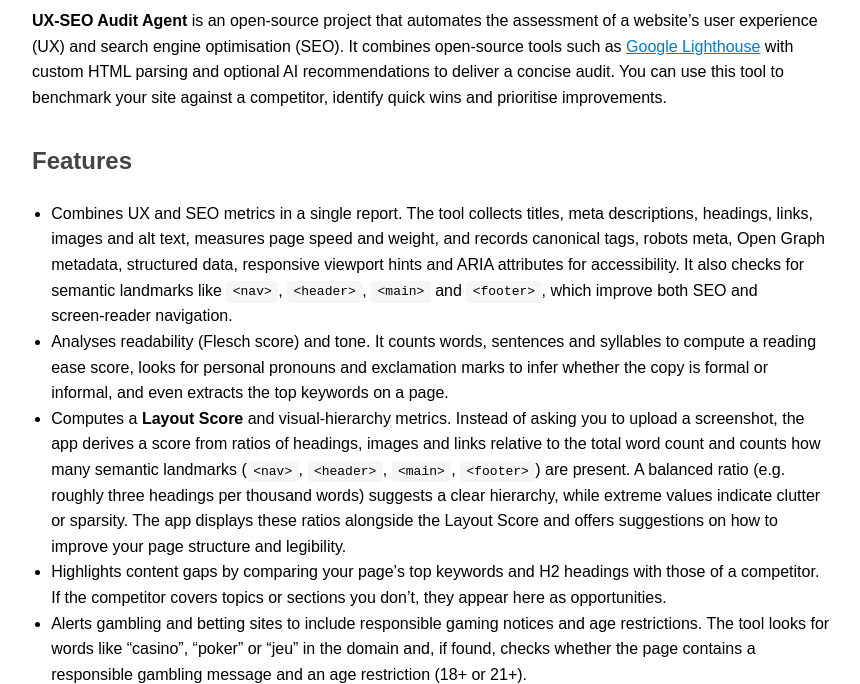
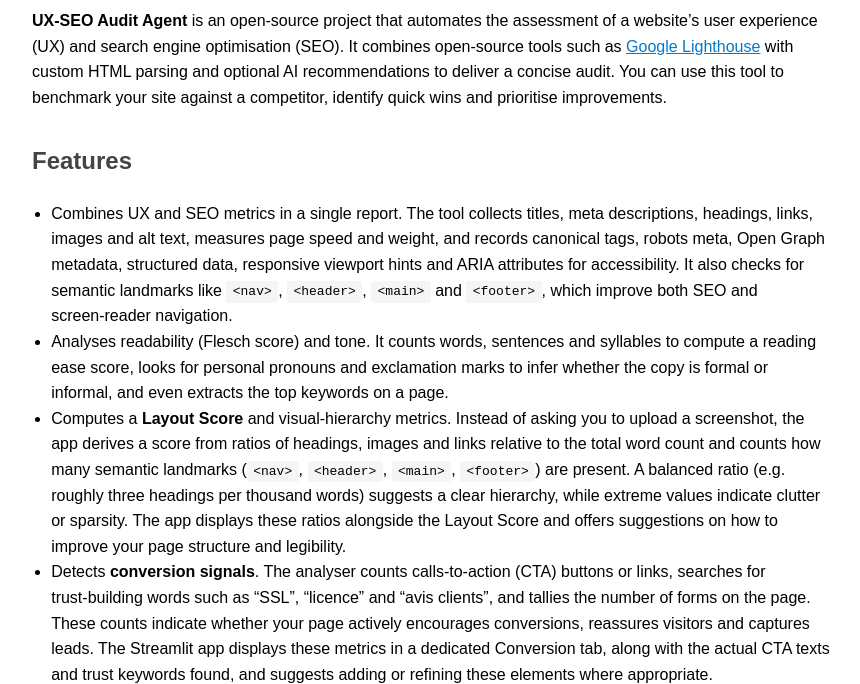
Before and after one commit to peterbono/ux-seo-audit-agent, a plain HTML site: page docs/index.html in a window 1280 px wide. Shown: the part 118-802 px from the top of the page, without its empty margins (0-860 px from the left). Drawn offline with Linux system fonts and the light colour scheme.

Commit message:
Update docs/index.html to describe conversion signals and business-oriented metrics

```diff
--- a/docs/index.html
+++ b/docs/index.html
@@ -75,6 +75,17 @@
         structure and legibility.
       </li>
       <li>
+        Detects <strong>conversion signals</strong>.  The analyser counts calls‑to‑action
+        (CTA) buttons or links, searches for trust‑building words such as
+        “SSL”, “licence” and “avis clients”, and tallies the number of
+        forms on the page.  These counts indicate whether your page
+        actively encourages conversions, reassures visitors and captures
+        leads.  The Streamlit app displays these metrics in a dedicated
+        Conversion tab, along with the actual CTA texts and trust keywords
+        found, and suggests adding or refining these elements where
+        appropriate.
+      </li>
+      <li>
         Highlights content gaps by comparing your page’s top keywords and
         H2 headings with those of a competitor.  If the competitor covers
         topics or sections you don’t, they appear here as opportunities.
```
